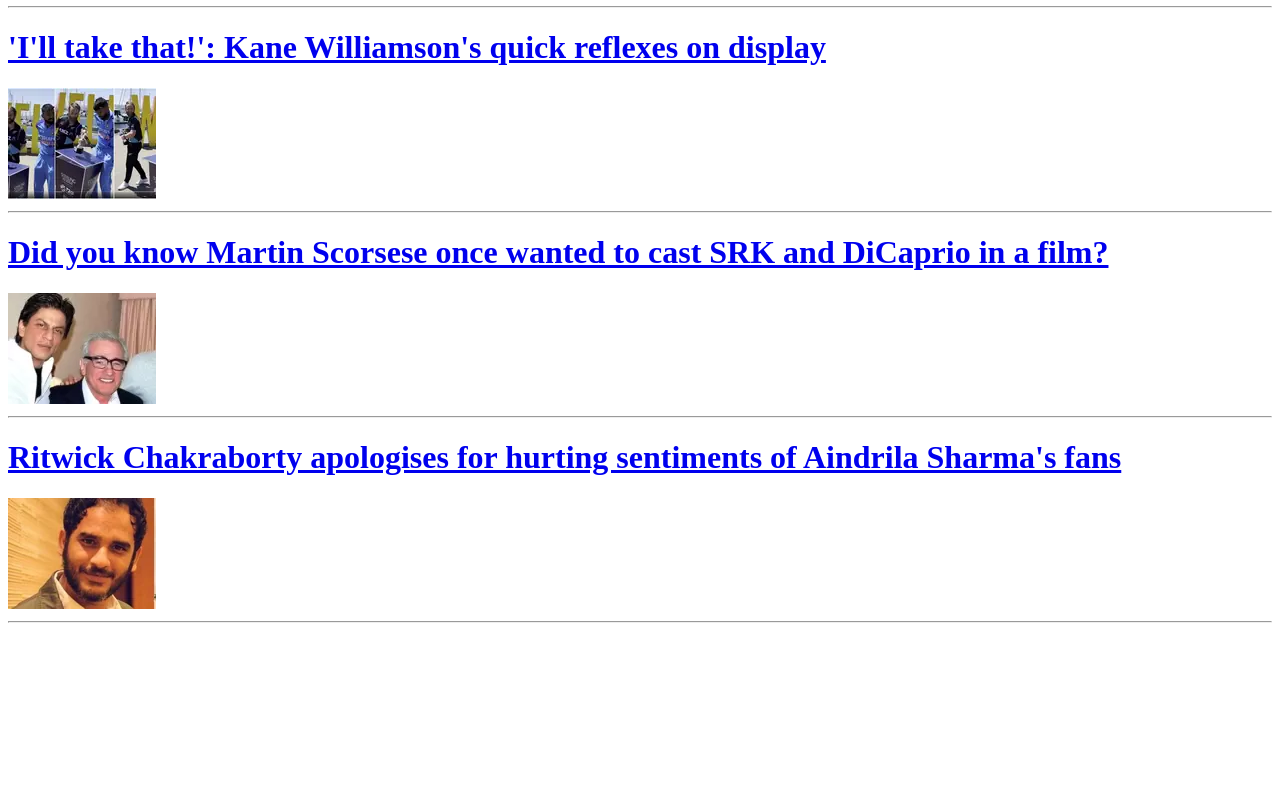
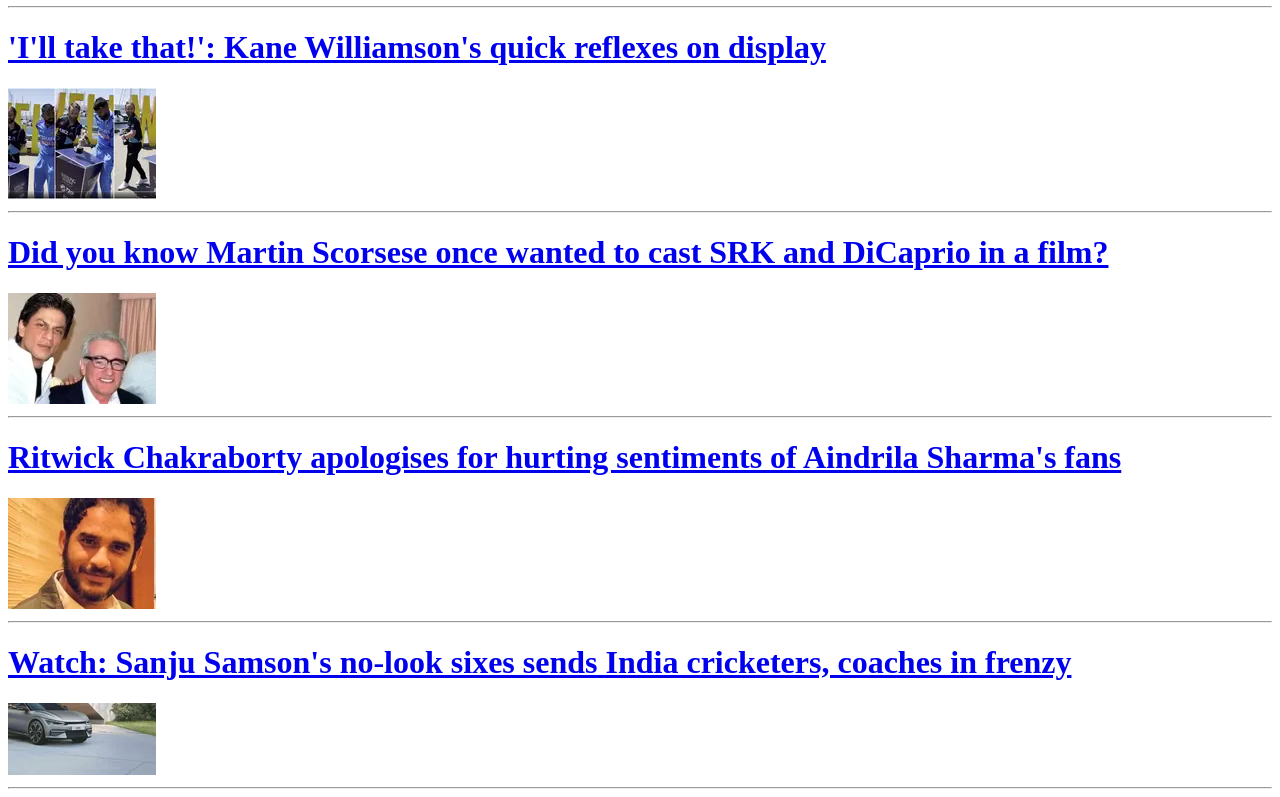
Before and after one commit to ranipankaj7000/news1, a plain HTML site: page index.html in a window 1280 px wide. Shown: the part 2225-3022 px from the top of the page. Before the commit the page ends 2856 px from the top, so only its background shows below. Drawn offline with Linux system fonts and the light colour scheme.

Commit message:
commit 12

```diff
--- a/index.html
+++ b/index.html
@@ -101,6 +101,18 @@
 
          <hr>
 
+         <h1>
+            <a href="./12.html">
+                Watch: Sanju Samson's no-look sixes sends India cricketers, coaches in frenzy
+            </a>
+         </h1>
+         <a href="./12.html">
+            <img src="./img/12.webp" alt="kia" />
+         </a>
+
+         <hr>
+
+
 
     </body>
 </html>
```
Also changed, not shown: 12.html (added, +16 -0 lines), img/12.webp (added).
